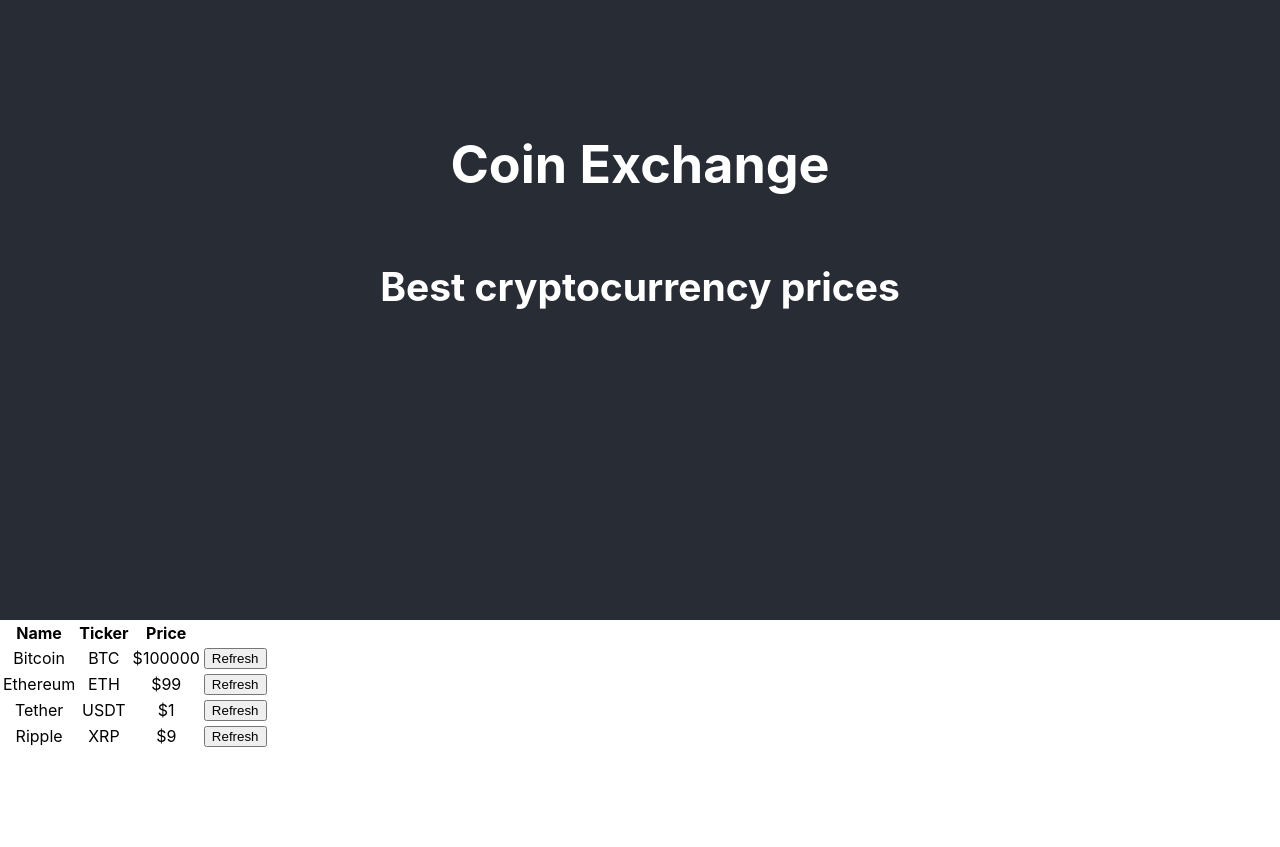
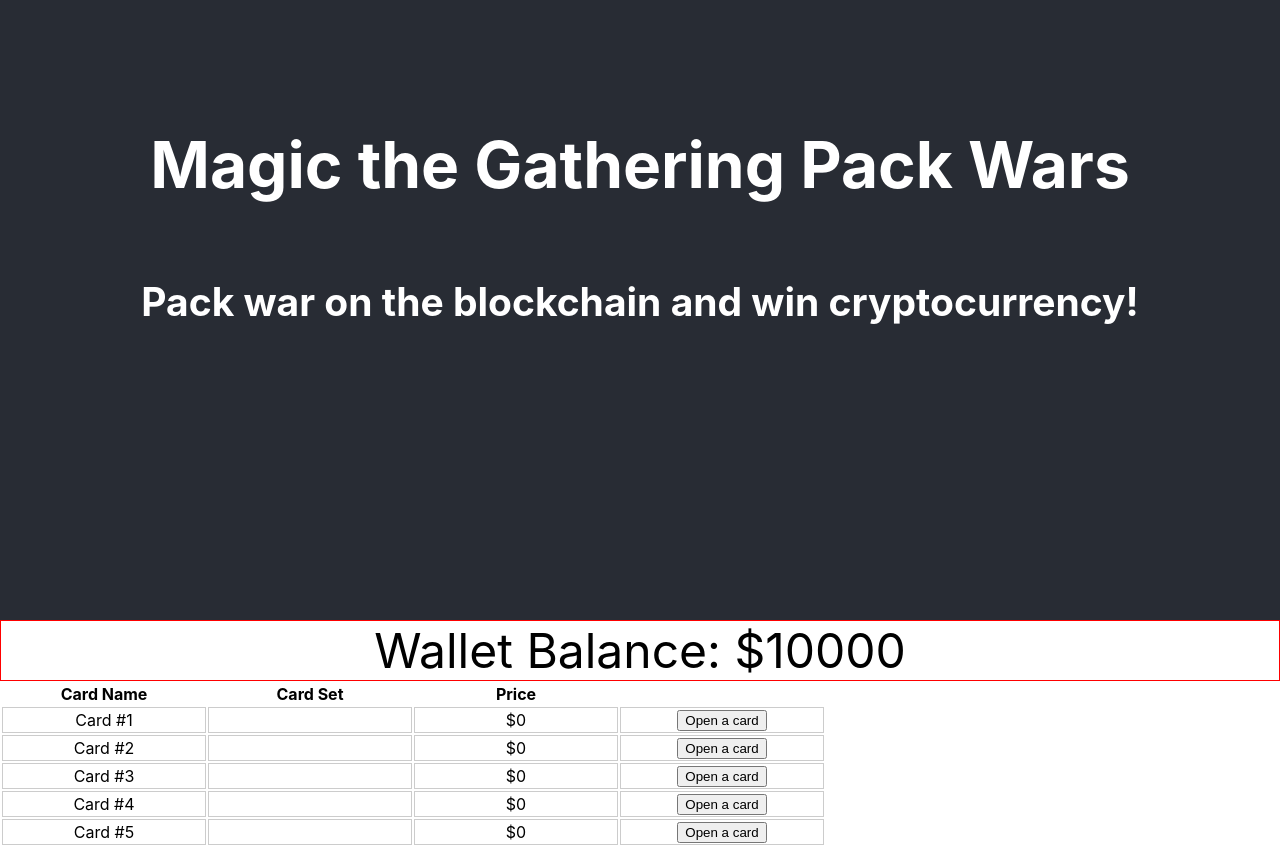
Before and after one commit to rj13371/rolandCryptoExchange, a React (Create React App) app: page / in a window 1280 px wide. Shown: the part 180-1027 px from the top of the page. Before the commit the page ends 930 px from the top, so only its background shows below. Built offline with nearby package versions, Linux system fonts and the light colour scheme.

Commit message:
first commit

```diff
--- a/package.json
+++ b/package.json
@@ -9,6 +9,7 @@
     "react": "^17.0.2",
     "react-dom": "^17.0.2",
     "react-scripts": "4.0.3",
+    "styled-components": "^5.3.0",
     "web-vitals": "^1.1.2"
   },
   "scripts": {
@@ -34,5 +35,8 @@
       "last 1 firefox version",
       "last 1 safari version"
     ]
+  },
+    "resolutions": {
+      "styled-components": "^5"
+    }
   }
-}
--- a/src/App.js
+++ b/src/App.js
@@ -1,34 +1,81 @@
 import React from 'react';
 import './App.css';
-import Coin from './components/Coin/Coin'
+import Coin from './components/Coin/Coin/Coin';
+import AccountBalance from './components/Coin/AccountBalance/AccountBalance';
+import styled from 'styled-components'
 
-function App() {
+const Title = styled.h1`
+  font-size: 4rem;
+  text-align: center;
+  color: white;
+`;
+
+class App extends React.Component {
+
+  constructor(props){
+    super(props);
+    this.state = {
+      balance: 10000,
+      coinData: [
+        {
+          name: 'Card #1',
+          ticker: '',
+          price: 0
+        },
+        {
+          name: 'Card #2',
+          ticker: '',
+          price: 0
+        },
+        {
+          name: 'Card #3',
+          ticker: '',
+          price: 0
+        },
+        {
+          name: 'Card #4',
+          ticker: '',
+          price: 0
+        },
+        {
+          name: 'Card #5',
+          ticker: '',
+          price: 0
+        }
+      ]
+    }
+  }
+
+  render(){
     return (
       <div className="App">
         <header className="App-header">
 
-        <h1>Coin Exchange</h1>
-        <h2>Best cryptocurrency prices</h2>
+          <Title>Magic the Gathering Pack Wars</Title>
+          <h2>Pack war on the blockchain and win cryptocurrency!</h2>
 
         </header>
+        <AccountBalance amount = {this.state.balance} />
         <table>
         <thead>
           <tr>
-          <th>Name</th>
-          <th>Ticker</th>
+            <th>Card Name</th>
+            <th>Card Set</th>
             <th>Price</th>
           </tr>
         </thead>
         <tbody>
-      <Coin name = 'Bitcoin' ticker = 'BTC' price = {100000}/>
-      <Coin name = 'Ethereum' ticker = 'ETH' price = {99}/>
-      <Coin name = 'Tether' ticker = 'USDT'price = {1}/>
-      <Coin name = 'Ripple' ticker = 'XRP'price = {9}/>
+          {
+            this.state.coinData.map( value => <Coin key={value.ticker} name={value.name} ticker={value.ticker} price={value.price} />)
+          }
         </tbody>
         </table>
 
       </div>
     );
+
+  }
+
 }
 
 export default App;
--- /dev/null
+++ b/src/components/Coin/AccountBalance/AccountBalance.css
@@ -0,0 +1,4 @@
+.balance {
+
+    font-size: 4rem;
+    }
--- /dev/null
+++ b/src/components/Coin/AccountBalance/AccountBalance.jsx
@@ -0,0 +1,23 @@
+import React, { Component } from 'react';
+import PropTypes from 'prop-types';
+import styled from 'styled-components'
+
+const Section = styled.section`
+    border: 1px solid red;
+    font-size: 3rem;
+`
+
+
+export default class AccountBalance extends Component {
+    render() {
+        return (
+            <Section>
+                Wallet Balance: ${this.props.amount}
+            </Section>
+        )
+    }
+}
+
+AccountBalance.propTypes = {
+    balance: PropTypes.number.isRequired,
+}
--- a/src/components/Coin/Coin.jsx
+++ /dev/null
@@ -1,59 +0,0 @@
-import React, { Component } from 'react'
-import './Coin.css';
-import PropTypes from 'prop-types'
-
-export default class Coin extends Component {
-    constructor(props){
-        super(props);
-        this.state = {
-            price: this.props.price
-        }
-        this.handleClick = this.handleClick.bind(this);
-    }
-
-    // componentDidMount(){
-    //     const callback = () =>{
-    //         const randomPercentage = 0.995 + Math.random() * 0.01;
-
-    //         this.setState ( function (oldState) {
-    //             return {
-    //                 price: oldState.price * randomPercentage
-    //             };
-    //         });
-
-    //     }
-    //     setInterval(callback, 1000);
-    // }
-    handleClick(event){
-        event.preventDefault();
-
-        const randomPercentage = 0.995 + Math.random() * 0.2;
-
-        this.setState (function (oldState) {
-            return {
-                price: oldState.price * randomPercentage
-            };
-        });
-
-    }
-    render() {
-        return (
-            <tr className = 'coin-row'>
-              <td>{this.props.name}</td>
-              <td>{this.props.ticker}</td>
-              <td>${this.props.price}</td>
-              <td>
-                  <form action = '#' method ="POST">
-                  <button onClick={this.handleClick}>Refresh</button>
-                    </form>
-                      </td>
-            </tr>
-            );
-    }
-}
-
-Coin.propTypes = {
-    name: PropTypes.string.isRequired,
-    ticker: PropTypes.string.isRequired,
-    price: PropTypes.number.isRequired
-}
--- /dev/null
+++ b/src/components/Coin/Coin/Coin.jsx
@@ -0,0 +1,58 @@
+import React, { Component } from 'react'
+import styled from 'styled-components'
+import PropTypes from 'prop-types'
+
+const Td = styled.td `
+border: 1px solid #cccccc;
+width: 25vh;
+`;
+
+export default class Coin extends Component {
+    constructor(props){
+        super(props);
+        this.state = {
+            name: this.props.name,
+            ticker: this.props.ticker,
+            price: this.props.price
+        };
+        this.handleClick = this.handleClick.bind(this);
+    }
+
+    handleClick(event){
+        event.preventDefault();
+
+        // const randomPercentage = 0.995 + Math.random() * 0.1;
+        // this.setState(function(oldState) {
+        //     return {
+        //         price: oldState.price * randomPercentage
+        //     };
+        // });
+
+        fetch('https://api.scryfall.com/cards/random')
+        .then(response => response.json())
+        .then(card=> this.setState({name: card.name, price: card.prices.usd, ticker: card.set_name }, () => console.log (card.name)))
+
+    }
+
+
+    render() {
+        return (
+            <tr>
+              <Td>{this.state.name}</Td>
+              <Td>{this.state.ticker}</Td>
+              <Td>${this.state.price}</Td>
+              <Td>
+                  <form action = '#' method ="POST">
+                  <button onClick={this.handleClick}>Open a card</button>
+                    </form>
+                      </Td>
+            </tr>
+            );
+    }
+}
+
+Coin.propTypes = {
+    name: PropTypes.string.isRequired,
+    ticker: PropTypes.string.isRequired,
+    price: PropTypes.number.isRequired
+}
```
Also changed, not shown: src/components/Coin/Coin/Coin.css (added), 1 other file (tests, documents, lock files or other folders). Lines whose indentation alone changed are shown as unchanged.
